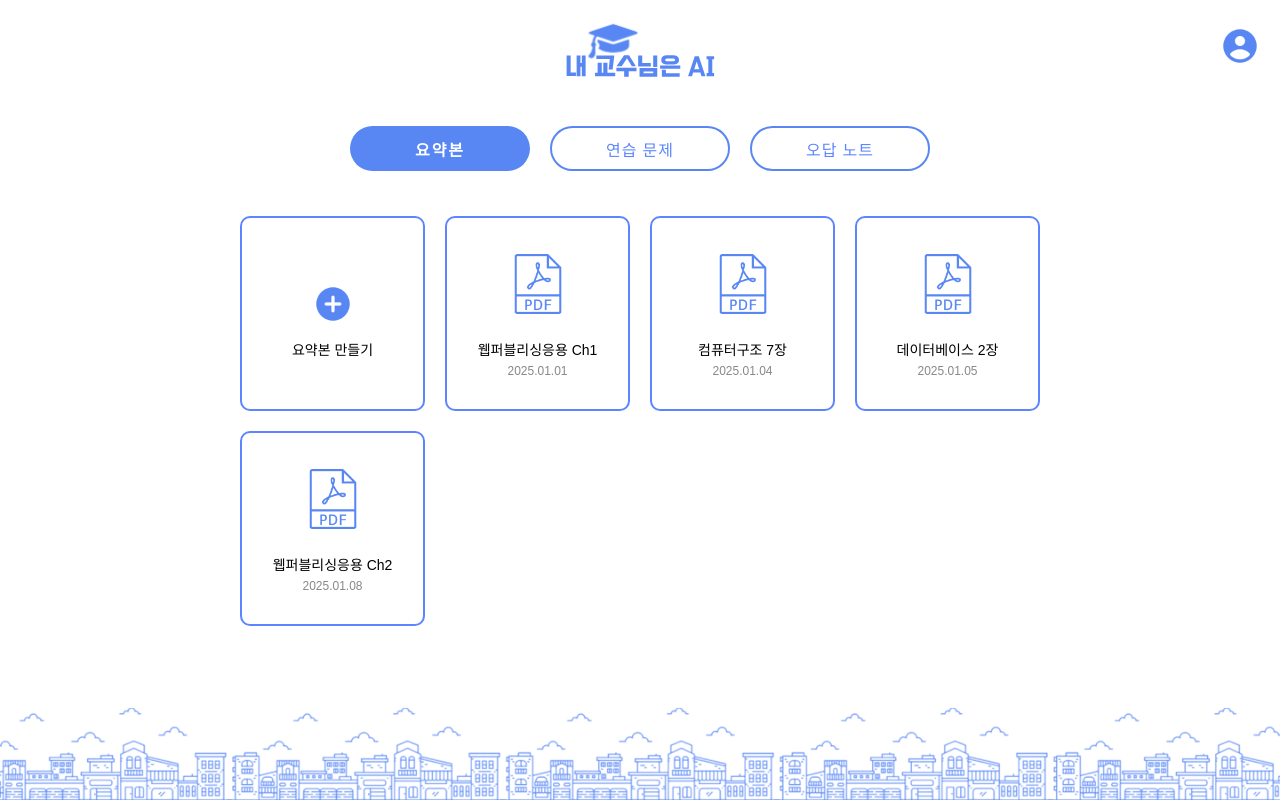
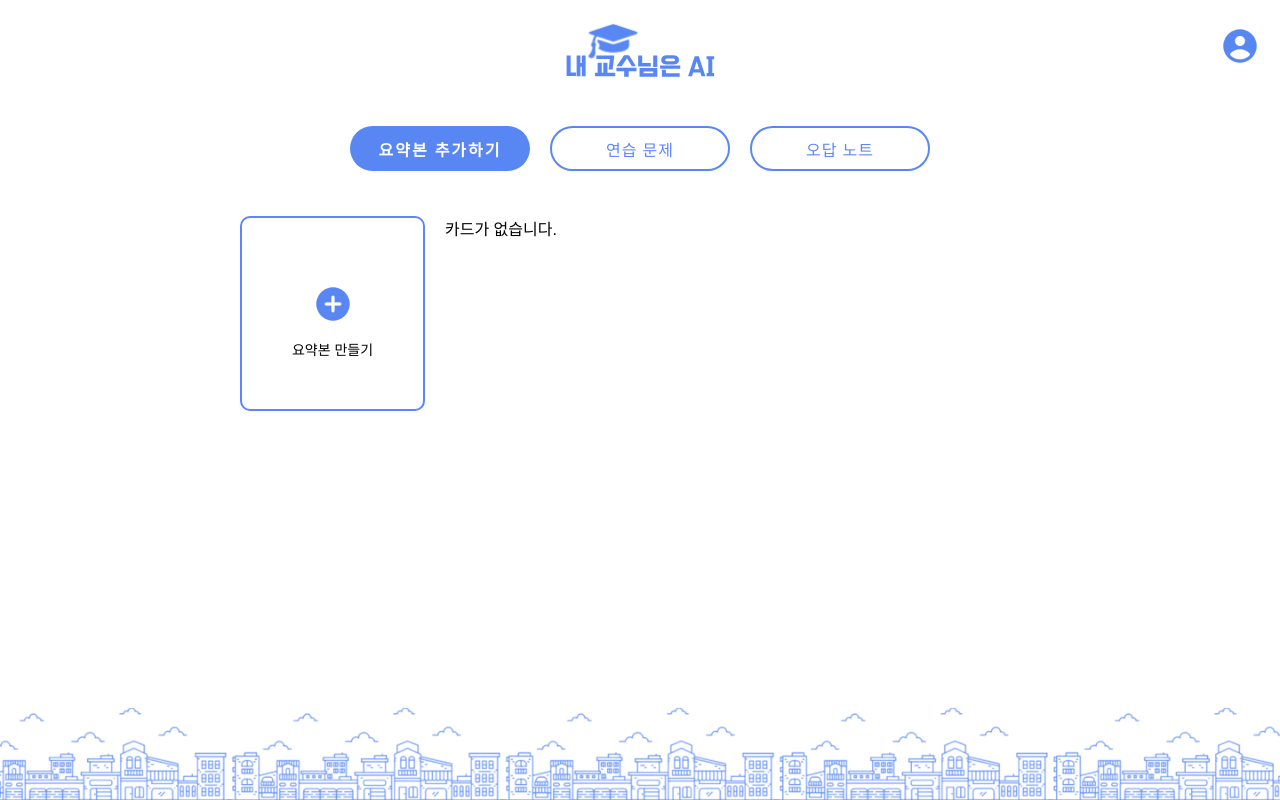
Before and after one commit to 2024-Winter-BootCamp-TeamF/Frontend, a React (Create React App) app: page /users/1/summary in a window 1280 px wide. Built offline with nearby package versions, Linux system fonts and the light colour scheme; a web font is replaced by a local one.

Commit message:
feat) 요약본 마이페이지에 연결하기

```diff
--- a/src/pages/SamplePage.jsx
+++ b/src/pages/SamplePage.jsx
@@ -2,14 +2,11 @@ import React, { useState, useEffect } from "react";
 import styled from "styled-components";
 import axiosInstance from "../axiosInstance";
 
-import ExtensionIcon from "../images/Extension (2).png";
-import ReductionIcon from "../images/reduction (2).png";
 import Footer from "../components/Footer";
 import Header from "../components/Header";
-import SolveButton from "../components/SolveButton";
-import SampleButton from "../components/SampleButton";
 import SampleButton2 from "../components/SampleButton2";
 import { useNavigate, useLocation } from "react-router-dom";
+import UserPageSample from "./UserPageSample";
 
 const SamplePage = () => {
   const [showPDFViewer, setShowPDFViewer] = useState(true);
@@ -21,6 +18,11 @@ const SamplePage = () => {
   const pdfFile = location.state?.pdfFile;
   const topK = location.state?.top_k;
   const topics = location.state?.topics;
+  const [cards, setCards] = useState(() => {
+    // localStorage에서 기존 카드 불러오기
+    const storedCards = localStorage.getItem("cards");
+    return storedCards ? JSON.parse(storedCards) : [];
+  });
 
   useEffect(() => {
     const fetchSummaryPDF = async () => {
@@ -51,14 +53,25 @@ const SamplePage = () => {
     fetchSummaryPDF();
   }, [topK, topics]);
 
-  const handleIconClick = () => {
-    setShowPDFViewer(false);
-    setIsExtensionActive(true);
+  const handleCreateCard = () => {
+    const newCard = {
+      id: cards.length + 1, // 카드 ID 생성
+      title: "새로운 카드 제목", // 기본 제목
+      date: new Date().toLocaleDateString(), // 현재 날짜
+      pdfUrl: summaryPDF, // PDF URL
+    };
+
+    handleAddCard(newCard); // 새로운 카드 추가
+    navigate("/mypage/summary"); // 페이지 이동
   };
 
-  const handleReductionClick = () => {
-    setShowPDFViewer(true); // PDFViewer 다시 보이도록 설정
-    setIsExtensionActive(false); // 아이콘을 원래 상태로 되돌림
+  const handleAddCard = (newCard) => {
+    setCards((prevCards) => {
+      const updatedCards = [...prevCards, newCard]; // 새로운 카드 추가
+      localStorage.setItem("cards", JSON.stringify(updatedCards)); // localStorage에 카드 저장
+      console.log("새로운 카드 추가:", newCard); // 콘솔에 카드 정보 출력
+      return updatedCards;
+    });
   };
 
   return (
@@ -87,39 +100,25 @@ const SamplePage = () => {
 
           <SummaryBox isExtensionActive={isExtensionActive}>
             {summaryPDF ? (
-              <iframe
-                src={summaryPDF}
-                title="Summary PDF Viewer"
-                style={{ height: "100%", width: "100%" }}
-              />
+              (console.log("요약본 PDF URL:", summaryPDF), // 요약본 PDF URL을 콘솔에 출력
+              (
+                <iframe
+                  src={summaryPDF}
+                  title="Summary PDF Viewer"
+                  style={{ height: "100%", width: "100%" }}
+                />
+              ))
             ) : (
               <LoadingText>요약본을 불러오는 중입니다...</LoadingText>
             )}
-            {/* <IconWrapper
-              onClick={
-                isExtensionActive ? handleReductionClick : handleIconClick
-              }
-            >
-              <img
-                src={isExtensionActive ? ReductionIcon : ExtensionIcon}
-                alt="Extension"
-              />
-            </IconWrapper>
-            {summaryPDF && (
-              <iframe
-                src={summaryPDF}
-                title="Summary PDF Viewer"
-                style={{ height: "100%", width: "100%" }}
-              />
-            )*/}
           </SummaryBox>
         </MainContent>
         <ButtonContainer>
-          <SampleButton2 onClick={() => navigate("/mypage/summary")}>
+          <SampleButton2 onClick={handleCreateCard}>
             <LightText>연습 문제까지 볼 시간이 없다.</LightText>
             <BoldText>요약본만 확인하기</BoldText>
           </SampleButton2>
-          <SampleButton2 onClick={() => navigate("/mypage/summary")}>
+          <SampleButton2 onClick={handleCreateCard}>
             <LightText>연습 문제로 확실히 대비해볼까?</LightText>
             <BoldText>연습 문제 생성하기</BoldText>
           </SampleButton2>
@@ -134,6 +133,14 @@ const SamplePage = () => {
             <LoadingText>요약본을 생성하고 있습니다...</LoadingText>
           </LoadingContent>
         </LoadingModal>
+      )}
+
+      {summaryPDF && (
+        <UserPageSample
+          pdfUrl={summaryPDF}
+          initialCards={cards}
+          handleAddCard={handleAddCard}
+        />
       )}
     </Container>
   );
--- a/src/pages/UploadPage.jsx
+++ b/src/pages/UploadPage.jsx
@@ -202,7 +202,7 @@ const UploadPage = () => {
                     navigate("/sample", {
                       state: {
                         pdfFile: lectureFiles[0],
-                        top_k: topK,
+                        top_k: parseInt(topK, 10),
                         topics: topics.filter((topic) => topic.trim() !== ""),
                       },
                     });
--- a/src/pages/UserPageSample.jsx
+++ b/src/pages/UserPageSample.jsx
@@ -1,4 +1,4 @@
-import React, { useState } from "react";
+import React, { useState, useEffect } from "react";
 import styled from "styled-components";
 import addIcon from "../images/add.png";
 import summaryIcon from "../images/mypage_summary.png";
@@ -8,17 +8,29 @@ import Header from "../components/Header";
 import Footer from "../components/Footer";
 import { useNavigate } from "react-router-dom";
 
-const UserPageSample = () => {
+const UserPageSample = ({ pdfUrl }) => {
   const navigate = useNavigate();
-  const [cards, setCards] = useState([
-    { id: 1, title: "웹퍼블리싱응용 Ch1", date: "2025.01.01" },
-    { id: 2, title: "컴퓨터구조 7장", date: "2025.01.04" },
-    { id: 3, title: "데이터베이스 2장", date: "2025.01.05" },
-    { id: 4, title: "웹퍼블리싱응용 Ch2", date: "2025.01.08" },
-  ]);
+  const [cards, setCards] = useState([]);
+
+  useEffect(() => {
+    const storedCards = localStorage.getItem("cards");
+    if (storedCards) {
+      setCards(JSON.parse(storedCards)); // localStorage에서 카드 불러오기
+    }
+  }, []);
 
   const handleDelete = (id) => {
-    setCards(cards.filter((card) => card.id !== id));
+    const updatedCards = cards.filter((card) => card.id !== id);
+    setCards(updatedCards);
+    localStorage.setItem("cards", JSON.stringify(updatedCards)); // 삭제 후 localStorage 업데이트
+  };
+
+  const handleCardClick = (id) => {
+    const selectedCard = cards.find((card) => card.id === id);
+    if (selectedCard) {
+      const selectedPdfUrl = selectedCard.pdfUrl; // 선택된 카드의 PDF URL 가져오기
+      window.open(selectedPdfUrl, "_blank"); // 새로운 창에서 PDF 열기
+    }
   };
 
   return (
@@ -26,7 +38,7 @@ const UserPageSample = () => {
       <Header />
       <Nav>
         <ExButton variant="filled" isActive={true}>
-          요약본
+          요약본 추가하기
         </ExButton>
         <ExButton
           variant="outlined"
@@ -45,8 +57,9 @@ const UserPageSample = () => {
           </AddIconWrapper>
           <CardText>요약본 만들기</CardText>
         </Card>
-        {cards.map((card) => (
-          <Card key={card.id}>
+        {cards && cards.length > 0 ? (
+          cards.map((card) => (
+            <Card key={card.id} onClick={() => handleCardClick(card.id)}>
               <DeleteButton
                 onClick={(e) => {
                   e.stopPropagation();
@@ -63,7 +76,10 @@ const UserPageSample = () => {
                 <DateText>{card.date}</DateText>
               </CardText>
             </Card>
-        ))}
+          ))
+        ) : (
+          <p>카드가 없습니다.</p>
+        )}
       </Content>
       <Footer />
     </Container>
```
Lines whose indentation alone changed are shown as unchanged.
